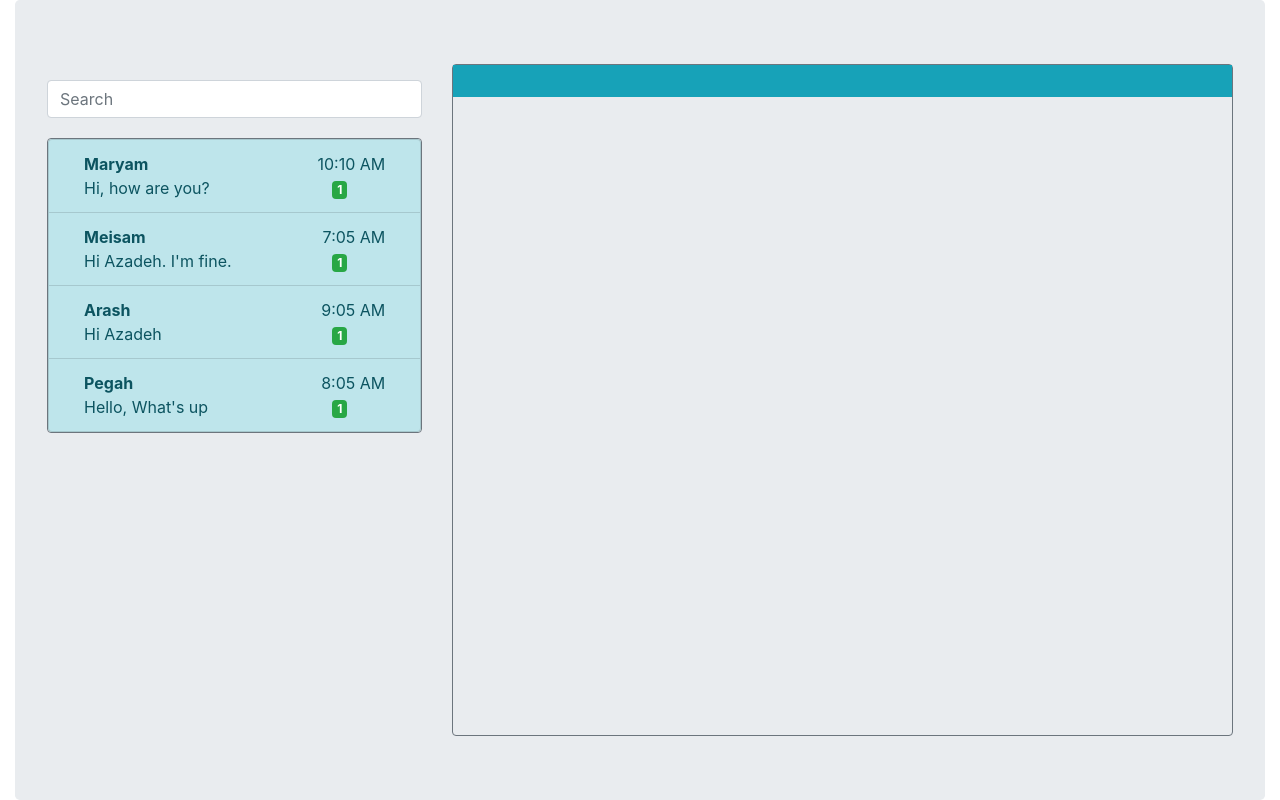
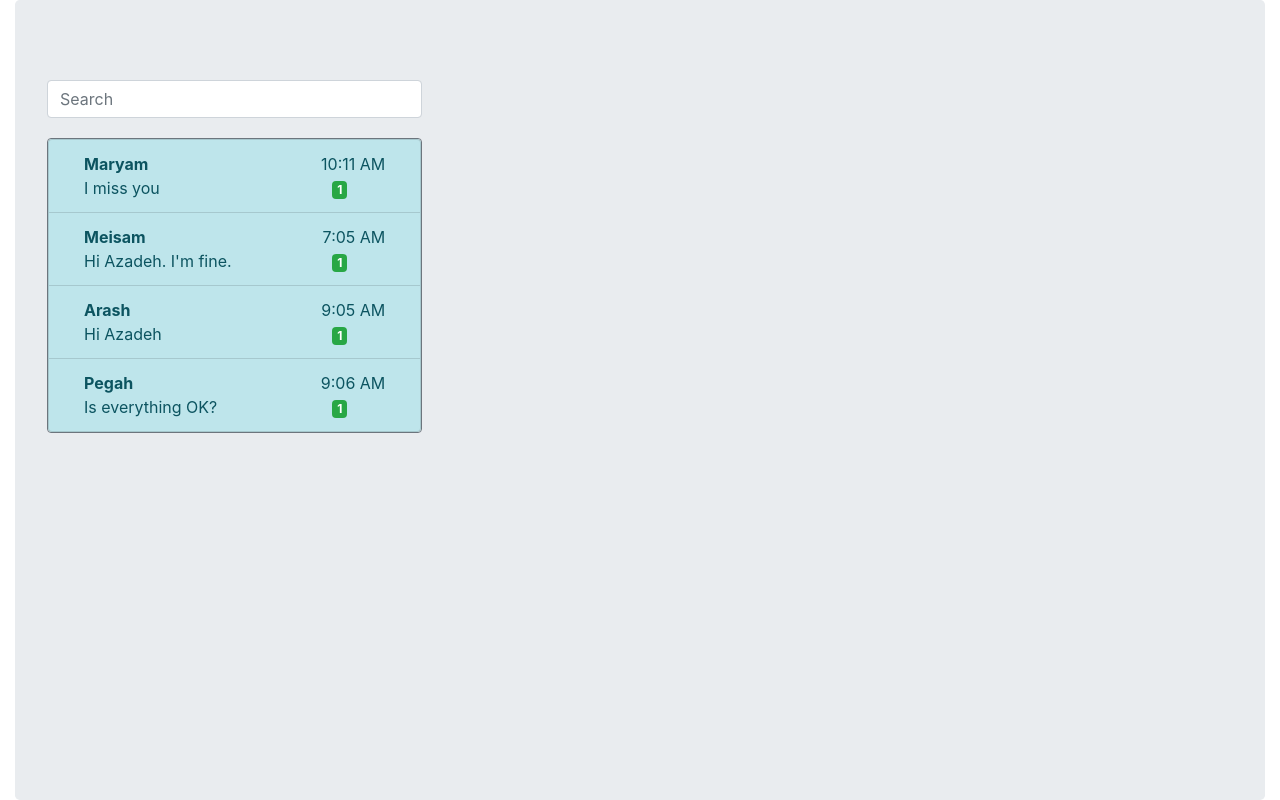
Before and after one commit to AzadehZam/Messenger, a React (Create React App) app: page / in a window 1280 px wide. Built offline with nearby package versions, Linux system fonts and the light colour scheme.

Commit message:
Optimize state and reducer

```diff
--- a/src/App.js
+++ b/src/App.js
@@ -1,5 +1,5 @@
-import React, {useReducer } from 'react';
-import { CHATS_LIST_DATA, CHATS_DETAILS } from './constants/const';
+import React, { useReducer } from 'react';
+import { INIT_STATE } from './constants/const';
 import './App.scss';
 // import MessagesList from './components/messagesList';
 import ChatsList from './components/chatsList';
@@ -12,15 +12,15 @@ import Row from 'react-bootstrap/Row';
 import Jumbotron from 'react-bootstrap/Jumbotron';
 import SearchBox from './components/SearchBox';
 
-// export const DispatchContext = createContext();
+
 
 function App() {
+  console.log(INIT_STATE);
 
-  const [{ selectedId, chatsListData, chatsDetails }, dispatch] = useReducer(reducer, {
-    selectedId: 0,
-    chatsListData: CHATS_LIST_DATA,
-    chatsDetails: CHATS_DETAILS
-  })
+
+
+  const [{ userId, selectedId, chatsList, chatsDetails }, dispatch] = useReducer(reducer, INIT_STATE)
+
 
   return (
     <DispatchContext.Provider value={dispatch}>
@@ -29,27 +29,21 @@ function App() {
           <Row className=' h-100'>
             <Col className='h-100 d-inline-block' md={4}>
               <div className='my-3'>
-                <SearchBox  />
+                <SearchBox />
               </div>
               <div className='my-3'>
-              <ChatsList data={chatsListData} />
+                <ChatsList chatsList={chatsList}  chatsDetails={chatsDetails}/>
               </div>
 
             </Col>
             <Col className='align-bottom' md={8}>
-              <Chat id={selectedId} chatsDetails={chatsDetails}  />
+              {selectedId && <Chat chatId={selectedId} userId={userId} chatsDetails={chatsDetails} />}
             </Col>
           </Row>
         </Jumbotron>
       </Container>
-      {/* <div>
-        <ChatsList data={CHATS_LIST_DATA} />
-        <Chat id={selectedId} />
-      </div> */}
     </DispatchContext.Provider>
   );
 }
 
 export default App;
-
-// <MessagesList data={USERS_MESSAGES_DATA[0]} />
--- a/src/components/chat.js
+++ b/src/components/chat.js
@@ -1,60 +1,51 @@
-import React, { useEffect, useState } from 'react';
+import React, { useState } from 'react';
 import { useDispatch } from '../context/dispatch';
 import MessagesList from './messagesList';
+import { sendMessage } from '../stateManager/actions';
 import Button from 'react-bootstrap/Button';
 import FormControl from 'react-bootstrap/FormControl';
 import InputGroup from 'react-bootstrap/InputGroup';
 
-export default function Chat({ id, chatsDetails }) {
+
+
+export default function Chat({ chatId, chatsDetails }) {
 
     const dispatch = useDispatch();
 
-    let chatData = chatsDetails.find(item => item.userId === id);
+    let chatData = chatsDetails.find(item => item.chatId === chatId);
+    const messages = chatData.messages
 
     const [message, setMessage] = useState('');
-    const [messages, setMessages] = useState(chatData.messages);
+    // const [messages, setMessages] = useState(chatData.messages);
 
-    useEffect(() =>
-        setMessages(chatData.messages)
-        , [chatData.messages])
+    //useEffect(() =>
+        //setMessages(chatData.messages)
+        //, [chatData.messages])
 
     function handleSend() {
-        const newMessages = [
-            ...messages,
-            {
-                id: messages.length + 1,
-                text: message,
-                time: new Date().toLocaleTimeString([], { hour: '2-digit', minute: '2-digit' }),
-                sender: 'myself'
+
+        //setMessages(newMessages);
+
+        dispatch(sendMessage({ message, chatId }))
+
+        // dispatch({
+        //     type: 'SEND_MESSAGE',
+        //     payload: { message, chatId }
+        // });
+        setMessage('');
     }
-        ];
-        setMessages(newMessages);
 
-        dispatch({
-            type: 'MESSAGE_SENT',
-            payload: { newMessages, id }
-        })
-        setMessage('');
-
-    }
-    // useEffect(() => {
-    //     dispatch({
-    //         type: 'MESSAGE_SENT',
-    //         payload: { messages , id }
-    //     })
-    // }, [messages]);
     function onKeypress(e) {
         if (e.key === 'Enter') {
-            handleSend()
+            handleSend();
         }
-
     }
 
     return (
         <div className='w-100 h-100 d-block align-bottom border border-secondary rounded '>
             <div className='font-weight-bold h4 d-block p-3 mb-5 bg-info text-white text-center'>{chatData.userName}</div >
             <MessagesList messages={messages} />
-            {(id !== 0) && (<div className="chat-footer offset-md-4 fixed-bottom">
+            {chatId && (<div className="chat-footer offset-md-4 fixed-bottom">
                 <InputGroup className=" mb-3 ml-3 pr-5 mr-5" >
                     <FormControl
                         placeholder="Type your message here"
@@ -69,15 +60,6 @@ export default function Chat({ id, chatsDetails }) {
                 </InputGroup>
             </div>)
             }
-
-{/* <input className='message-input' value={message} onChange={e => setMessage(e.target.value)}></input> */ }
-{/* <Button className='send-button m-2' variant="dark" disabled={!(message)} onClick={handleSend}>send</Button> */ }
 </div >
     )
 }
-
-// export function chatHeader({userName}) {
-
-
-
-// }
--- a/src/components/chatsList.js
+++ b/src/components/chatsList.js
@@ -2,14 +2,22 @@ import React from 'react';
 import ChatsListItem from './chatsListItem';
 import ListGroup from 'react-bootstrap/ListGroup';
 
-export default function ChatsList({data}) {
+export default function ChatsList({chatsList, chatsDetails}) {
+    console.log('chatList rendered');
 
     return (<div className='border border-secondary rounded '>
         <ListGroup className='chatList'>
-        {data.map(item => {
-            const {id , text, time, userName, unreadMessages} = item;
-            return <ListGroup.Item action variant="info" key={id}>
-                <ChatsListItem  text = {text} time = {time}  userName = {userName} unreadMessages = {unreadMessages} id= {id}/>
+        {chatsList.map(item => {
+            const {chatId , userName, unreadMessages} = item;
+            const chatMessages = chatsDetails.find(chat => chat.chatId === chatId).messages;
+            const lastMessage = chatMessages[chatMessages.length-1];
+            return <ListGroup.Item action variant="info" key={chatId}>
+                <ChatsListItem
+                  text = {lastMessage.text}
+                  time = {lastMessage.time}
+                  userName = {userName}
+                  unreadMessages = {unreadMessages}
+                  chatId= {chatId}/>
             </ListGroup.Item>
         }
         )}
--- a/src/components/chatsListItem.js
+++ b/src/components/chatsListItem.js
@@ -6,13 +6,13 @@ import Container from 'react-bootstrap/Container';
 import Row from 'react-bootstrap/Row';
 // import { DispatchContext } from '../App';
 
-export default function ChatsListItem({ text, time, userName, unreadMessages, id }) {
+export default function ChatsListItem({ text, time, userName, unreadMessages, chatId }) {
 
     const dispatch = useDispatch();
     // const dispatch = useContext(DispatchContext);
 
     return (
-        <Container className='p1'onClick={() => dispatch(selectChat(id))}>
+        <Container className='p1'onClick={() => dispatch(selectChat(chatId))}>
         <Row>
             <Col md={7}>
             <span className='font-weight-bold'>{userName}</span>
--- a/src/components/message.js
+++ b/src/components/message.js
@@ -1,8 +1,8 @@
 import React from 'react';
 
-export default function Message({ text, time, sender}) {
+export default function Message({ text, time, userId}) {
     return (
-        <div className={`border border-secondary rounded ${sender === "myself" ? "flex-row-reverse p-2 mb-2 bg-dark text-white" : " p-2 mb-2 bg-light text-dark"}` }>
+        <div className={`border border-secondary rounded ${userId === "1" ? "flex-row-reverse p-2 mb-2 bg-dark text-white" : " p-2 mb-2 bg-light text-dark"}` }>
             <div className='messageText'>{text}</div>
             <div className='messageTime'>{time}</div>
         </div>
--- a/src/components/messagesList.js
+++ b/src/components/messagesList.js
@@ -5,9 +5,9 @@ export default function MessagesList({messages}) {
 
     return <ul className='list-unstyled px-2 messages-list'>
         {messages.map(item => {
-            const {id , text, time, sender} = item;
-            return <li key={id} className={sender === 'myself' ? 'd-flex flex-row-reverse p-2 mb-2 ': 'd-flex p-2 mb-2 '}>
-                <Message  text = {text} time = {time}  sender = {sender}/>
+            const {id , text, time, userId} = item;
+            return <li key={id} className={userId === '1' ? 'd-flex flex-row-reverse p-2 mb-2 ': 'd-flex p-2 mb-2 '}>
+                <Message  text = {text} time = {time}  userId = {userId}/>
             </li>
         }
         )}
--- a/src/constants/const.js
+++ b/src/constants/const.js
@@ -1,111 +1,214 @@
-export const CHATS_LIST_DATA = [
+
+// export const CHATS_LIST_DATA = [
+//     {
+//         chatId: '1',
+//         userName: 'Maryam',
+//         unreadMessages: '1'
+//     },
+//     {
+//         chatId: '2',
+//         time: '7:05 AM',
+//         userName: 'Meisam',
+//         unreadMessages: '1'
+//     },
+//     {
+//         chatId: '3',
+//         userName: 'Arash',
+//         unreadMessages: '1'
+//     },
+//     {
+//         chatId: '4',
+//         userName: 'Pegah',
+//         unreadMessages: '1'
+//     },
+// ]
+
+// export const CHATS_DETAILS = [
+//     {
+//         chatId: '0',
+//         messages: []
+//     },
+//     {
+//         chatId: '1',
+//         messages: [
+//             {
+//                 id: '1',
+//                 text: 'Hello Maryam',
+//                 time: '9:00 AM',
+//                 userId: '1'
+//             },
+//             {
+//                 id: '2',
+//                 text: 'Hi, how are you?',
+//                 time: '10:10 AM',
+//                 userId: '2'
+//             },
+
+//         ]
+//     },
+//     {
+//         chatId: '2',
+//         messages: [
+//             {
+//                 id: '1',
+//                 text: 'Hello Meisam, are you OK?',
+//                 time: '7:00 AM',
+//                 userId: '1'
+//             },
+//             {
+//                 id: '2',
+//                 text: 'Hi Azadeh. I\'m fine.',
+//                 time: '7:05 AM',
+//                 userId: '2'
+//             },
+//         ]
+//     },
+//     {
+//         chatId: '3',
+//         messages: [
+//             {
+//                 id: '1',
+//                 text: 'Hello Arash.',
+//                 time: '9:00 AM',
+//                 userId: '1'
+//             },
+//             {
+//                 id: '2',
+//                 text: 'Hi Azadeh',
+//                 time: '9:05 AM',
+//                 userId: '2'
+//             },
+//         ]
+//     },
+//     {
+//         chatId: '4',
+//         messages: [
+//             {
+//                 id: '1',
+//                 text: 'Hi Pegah.',
+//                 time: '9:00 AM',
+//                 userId: '1'
+//             },
+//             {
+//                 id: '2',
+//                 text: 'Hello, What\'s up?',
+//                 time: '9:05 AM',
+//                 userId: '2'
+//             },
+
+//         ]
+//     },
+
+// ]
+
+export const INIT_STATE = {
+    userId: '1',
+    selectedId: null,
+    chatsList: [
         {
-      id: 1,
-      text: 'Hi, how are you?',
-      time: '10:10 AM',
+            chatId: '1',
             userName: 'Maryam',
             unreadMessages: '1'
         },
         {
-      id: 2,
-      text: 'Hi Azadeh. I\'m fine.',
+            chatId: '2',
             time: '7:05 AM',
             userName: 'Meisam',
             unreadMessages: '1'
         },
         {
-      id: 3,
-      text: 'Hi Azadeh',
-      time: '9:05 AM',
+            chatId: '3',
             userName: 'Arash',
             unreadMessages: '1'
         },
         {
-        id: 4,
-        text: 'Hello, What\'s up',
-        time: '8:05 AM',
+            chatId: '4',
             userName: 'Pegah',
             unreadMessages: '1'
         },
-  ]
+    ],
+    chatsDetails: [
 
-  export const CHATS_DETAILS = [
         {
-        userId: 0,
-        userName: '',
-        messages: []
+            chatId: '1',
+            messages: [
+                {
+                    id: '1',
+                    text: 'Hello Maryam',
+                    time: '9:00 AM',
+                    userId: '1'
                 },
                 {
-        userId: 1,
-        userName: 'Maryam',
-        messages: [
-            {
-                id: 1,
-                text: 'Hello Maryam',
-                time: '9:00 AM',
-                sender: 'myself'
+                    id: '2',
+                    text: 'Hi, how are you?',
+                    time: '10:10 AM',
+                    userId: '2'
                 },
                 {
-                id: 2,
-                text: 'Hi, how are you?',
-                time: '10:10 AM',
-                sender: 'Maryam'
+                    id: '3',
+                    text: 'I miss you',
+                    time: '10:11 AM',
+                    userId: '2'
                 },
             ]
         },
         {
-        userId: 2,
-        userName: 'Meisam',
+            chatId: '2',
             messages: [
                 {
-                id: 1,
+                    id: '1',
                     text: 'Hello Meisam, are you OK?',
                     time: '7:00 AM',
-                sender: 'myself'
+                    userId: '1'
                 },
                 {
-                id: 2,
+                    id: '2',
                     text: 'Hi Azadeh. I\'m fine.',
                     time: '7:05 AM',
-                sender: 'Meisam'
+                    userId: '2'
                 },
             ]
         },
         {
-        userId: 3,
-        userName: 'Arash',
+            chatId: '3',
             messages: [
                 {
-                id: 1,
+                    id: '1',
                     text: 'Hello Arash.',
                     time: '9:00 AM',
-                sender: 'myself'
+                    userId: '1'
                 },
                 {
-                id: 2,
+                    id: '2',
                     text: 'Hi Azadeh',
                     time: '9:05 AM',
-                sender: 'Arash'
+                    userId: '2'
                 },
             ]
         },
         {
-        userId: 4,
-        userName: 'Pegah',
+            chatId: '4',
             messages: [
                 {
-                id: 1,
+                    id: '1',
                     text: 'Hi Pegah.',
                     time: '9:00 AM',
-                sender: 'myself'
+                    userId: '1'
                 },
                 {
-                id: 2,
-                text: 'Hello, What\'s up',
+                    id: '2',
+                    text: 'Hello, What\'s up?',
                     time: '9:05 AM',
-                sender: 'Arash'
+                    userId: '2'
+                },
+                {
+                    id: '3',
+                    text: 'Is everything OK?',
+                    time: '9:06 AM',
+                    userId: '2'
                 },
             ]
         },
 
     ]
+}
--- a/src/stateManager/reducer.js
+++ b/src/stateManager/reducer.js
@@ -1,49 +1,65 @@
-import { CHATS_LIST_DATA } from '../constants/const';
+import { INIT_STATE } from '../constants/const';
+import { ACTIONS } from './actions';
 
+let id = 3;
+const idGenerator = () => {
+  return ++id;
+}
+
+const ACTION_HANDLERS = {
+  [ACTIONS.SELECT_CHAT]: handleChatSelect,
+  [ACTIONS.SEND_MESSAGE]: handleSendMessage,
+  [ACTIONS.SEARCH]: handleSearch
+}
 export default function reducer(state, action) {
-  switch (action.type) {
 
-    case 'CHAT_SELECTED': {
-      const { chatsListData } = state;
-      const id  =  action.payload;
-      const newChatsListData = handleUnreadMessages( id, chatsListData )
+  return (ACTION_HANDLERS[action.type] || (() => state ))(state, action.payload)
+}
+
+function handleChatSelect(state, payload){
+  const { chatsList } = state;
+      const chatId  =  payload;
+      const newchatsList = handleUnreadMessages( chatId, chatsList )
       return {
         ...state,
-        selectedId: action.payload,
-        chatsListData: newChatsListData
+        selectedId: payload,
+        chatsList: newchatsList
       };
-    }
+}
 
-    case 'MESSAGE_SENT': {
-      const { newMessages , id} =  action.payload;
-      const { chatsListData, chatsDetails } = state;
-      const newChatsDetails = handleChatDetail( newMessages, id, chatsDetails )
-      const newChatsListData = handleChatsListData( newMessages, id, chatsListData )
+function handleUnreadMessages( id , data) {
+  let index = data.findIndex(item => item.chatId === id);
+  let newData = [...data];
+  let newItem = {...newData[index]};
+  newItem.unreadMessages = '';
+  newData.splice(index, 1, newItem);
+  return newData;
+}
+
+function handleSendMessage(state, payload){
+  const { message , chatId} =  payload;
+      const { chatsDetails } = state;
+      const messages = chatsDetails.find(chat => chat.chatId === chatId).messages;
+      const newMessages = [
+        ...messages,
+        {
+            id: (idGenerator()).toString(),
+            text: message,
+            time: new Date().toLocaleTimeString([], { hour: '2-digit', minute: '2-digit' }),
+            userId: '1'
+        }
+    ];
+      const newChatsDetails = handleChatDetail( newMessages, chatId, chatsDetails )
+
       return {
         ...state,
         chatsDetails: newChatsDetails,
-        chatsListData: newChatsListData
       };
-    }
-
-    case 'SEARCH': {
-      const keyword =  action.payload;
-      const newChatsListData = handleSearch( keyword, CHATS_LIST_DATA )
-      return {
-        ...state,
-        chatsListData: newChatsListData
-      };
-    }
-
-    default: {
-      return state;
-    }
-  }
 }
 
 function handleChatDetail( messages, id, chatsDetails ) {
 
-  let changedChatIndex = chatsDetails.findIndex(item => item.userId === id);
+  let changedChatIndex = chatsDetails.findIndex(item => item.chatId === id);
   let newChatsDetails = [...chatsDetails];
   let newChangedChat = {...newChatsDetails[changedChatIndex]};
   newChangedChat.messages = messages;
@@ -51,30 +67,13 @@ function handleChatDetail( messages, id, chatsDetails ) {
   return newChatsDetails;
 }
 
+function handleSearch(state, payload){
+  const keyword =  payload;
+  const {  chatsList } = INIT_STATE;
 
-function handleChatsListData( messages, id, chatsListData ) {
-
-  let changedChatIndex = chatsListData.findIndex(item => item.id === id);
-  let newChatsListData = [...chatsListData];
-  let newChatListItem = {...newChatsListData[changedChatIndex]};
-  newChatListItem.text = messages[messages.length-1].text;
-  newChatListItem.time = messages[messages.length-1].time;
-  newChatsListData.splice(changedChatIndex, 1, newChatListItem);
-  return newChatsListData;
+  const  newChatsList = chatsList.filter(item => (item.userName.toLowerCase().includes( keyword.toLowerCase())));
+  return {
+          ...state,
+          chatsList: newChatsList
+        };
 }
-
-
-function handleUnreadMessages( id , data) {
-  let index = data.findIndex(item => item.id === id);
-  let newData = [...data];
-  let newItem = {...newData[index]};
-  newItem.unreadMessages = '';
-  newData.splice(index, 1, newItem);
-  return newData;
-}
-
-function handleSearch(keyword, data){
-
-  const newData = data.filter(item => (item.userName.toLowerCase().includes( keyword.toLowerCase() )));
-  return newData;
-}
```
Also changed, not shown: src/stateManager/actions.js (+12 -1 lines), 2 other files (tests, documents, lock files or other folders). Lines whose indentation alone changed are shown as unchanged.
